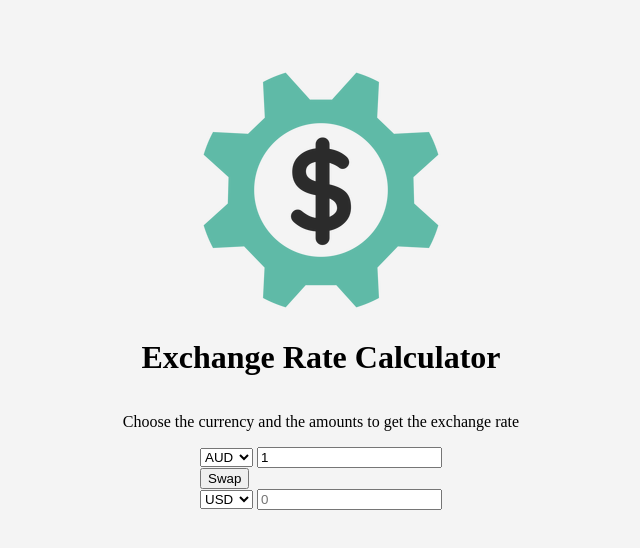
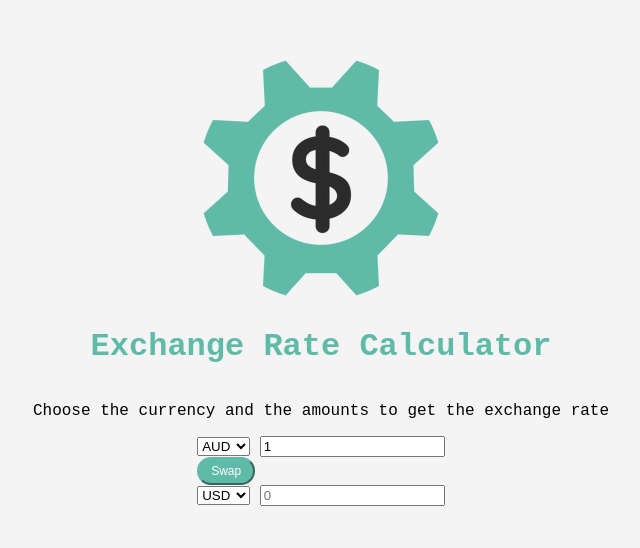
Before and after one commit to NicoleGeorge/exchange_rate_calc, a plain HTML site: page index.html in a window 1280 px wide. Shown: the part 122-670 px from the top of the page, without its empty margins (319-959 px from the left). Drawn offline with Linux system fonts and the light colour scheme.

Commit message:
CSS - Stage 2: styling fonts and button

```diff
--- a/style.css
+++ b/style.css
@@ -8,9 +8,30 @@
 
 body {
   background-color: #f4f4f4;
+  font-family: 'Courier New', Courier, monospace;
   display: flex;
   flex-direction: column;
   align-items: center;
   justify-content: center;
   height: 100vh;
+  margin: 0;
+  padding: 20px;
 }
+
+h1 {
+    color: var(--primary-color);
+}
+
+p {
+    text-align: center;
+}
+
+.btn {
+    color: white;
+    background-color: var(--primary-color);
+    cursor: pointer;
+    border-radius: 50px;
+    border-color: var(--primary-color);
+    font-size: 12px;
+    padding: 5px 12px;
+}
```
